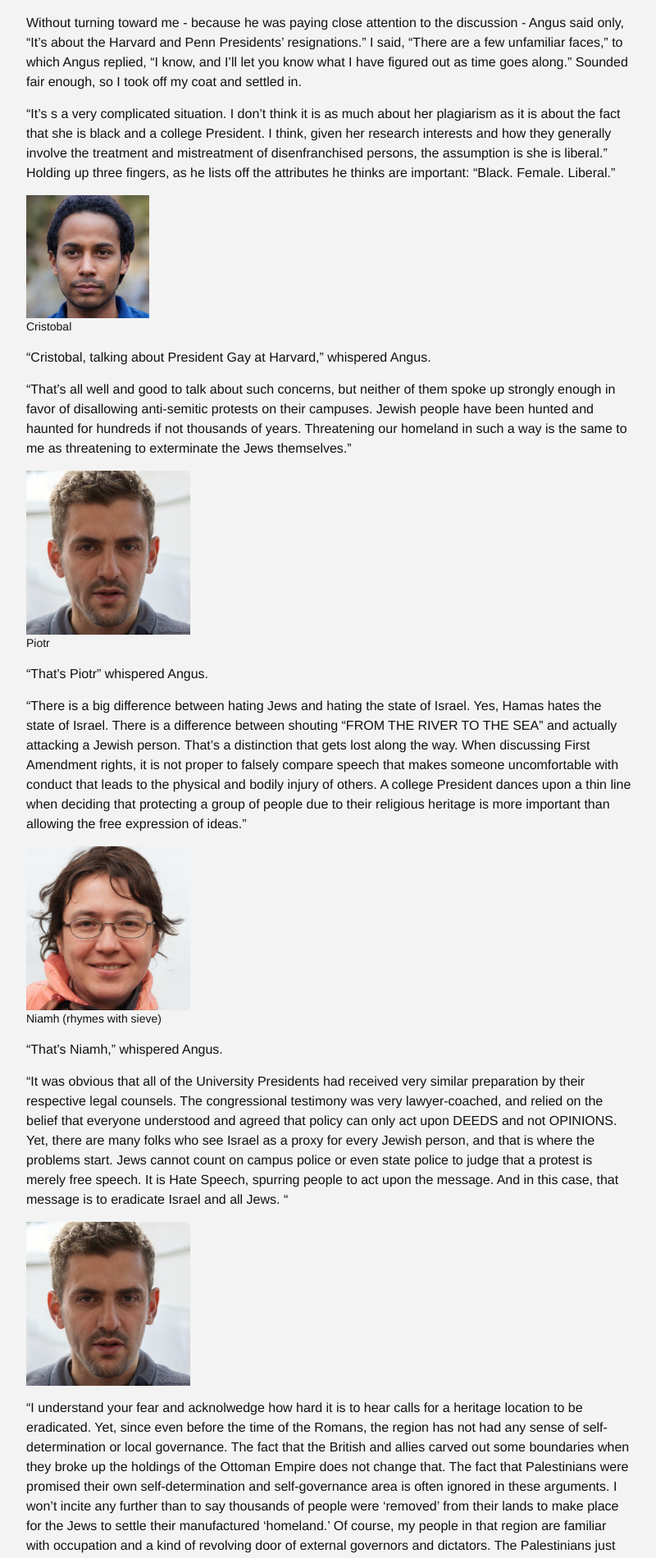
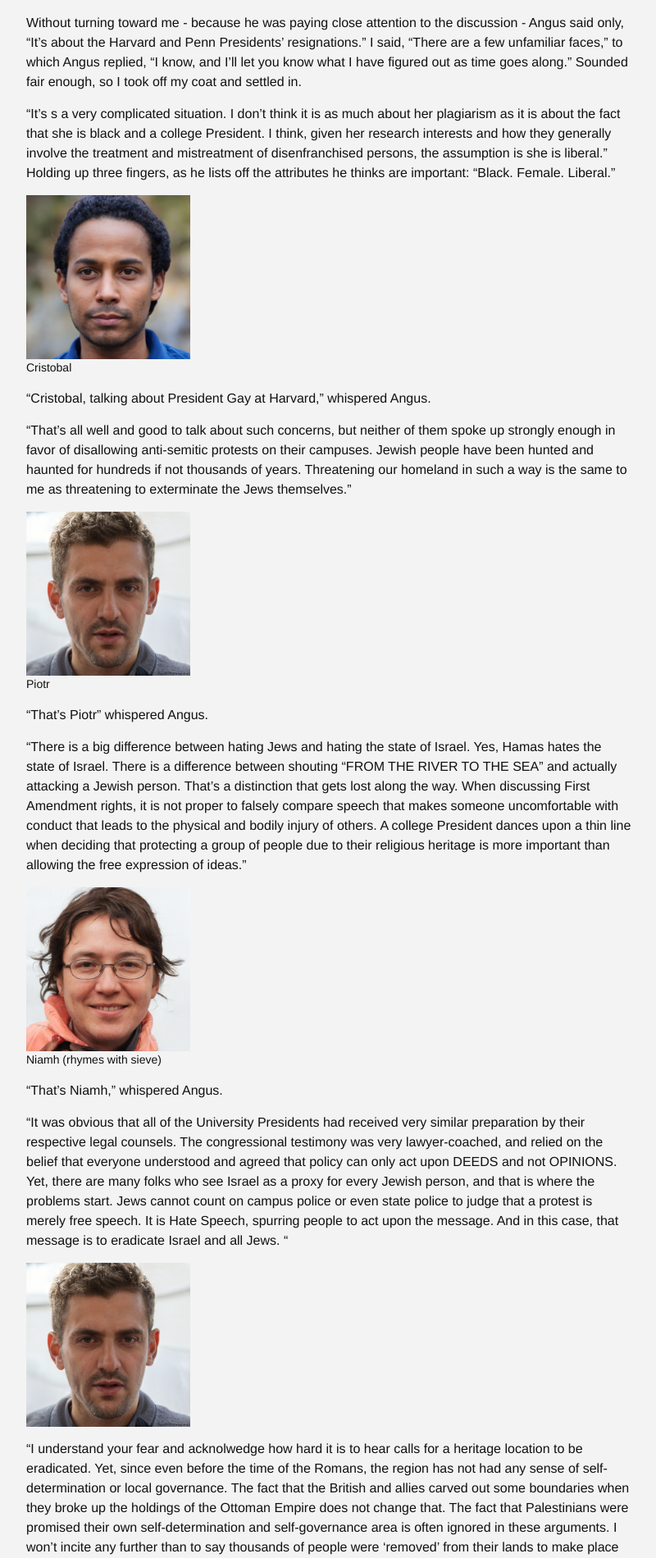
Before and after one commit to jkenton/drkenton, a Jekyll site: the page built from _posts/2024-01-02-harvard-president-resigns.md, in a window 1280 px wide. Shown: the part 2001-3901 px from the top of the page at 82% size, without its empty margins (238-1038 px from the left). Built offline with Jekyll 4.4.1, drawn with Linux system fonts in a browser that asks for light colours; comment, search, counter and statistics services are not loaded.

Commit message:
morebetterfication cristobal

```diff
--- a/_posts/2024-01-02-harvard-president-resigns.md
+++ b/_posts/2024-01-02-harvard-president-resigns.md
@@ -37,7 +37,7 @@ Without turning toward me - because he was paying close attention to the discuss
 "It's s a very complicated situation. I don’t think it is as much about her plagiarism as it is about the fact that she is black and a college President. I think, given her research interests and how they generally involve the treatment and mistreatment of disenfranchised persons, the assumption is she is liberal." Holding up three fingers, as he lists off the attributes he thinks are important: "Black. Female. Liberal."
 
 <figure>
-<img src="/images/cristobal.jpeg" width="150" alt="Cristobal">
+<img src="/images/cristobal.jpeg" width="200" alt="Cristobal">
  <figcaption>Cristobal</figcaption>
 </figure>
 
```
